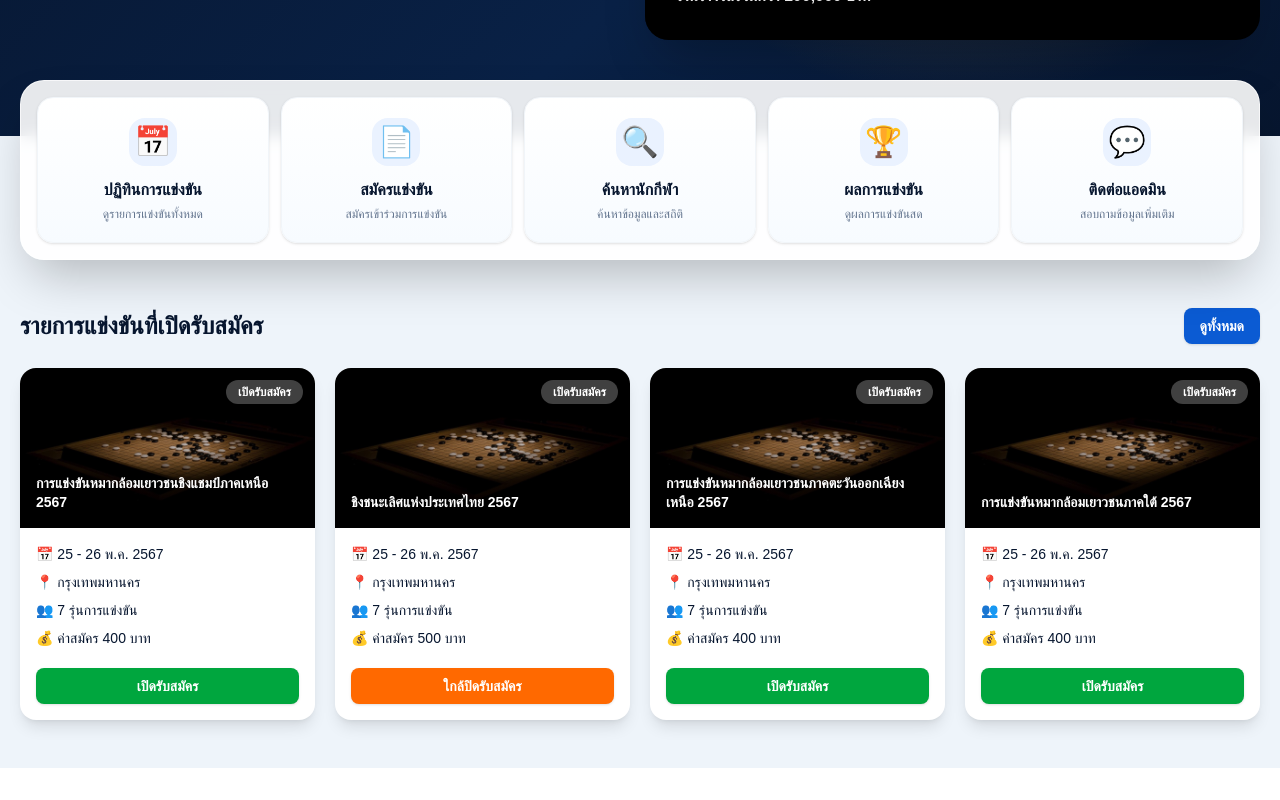
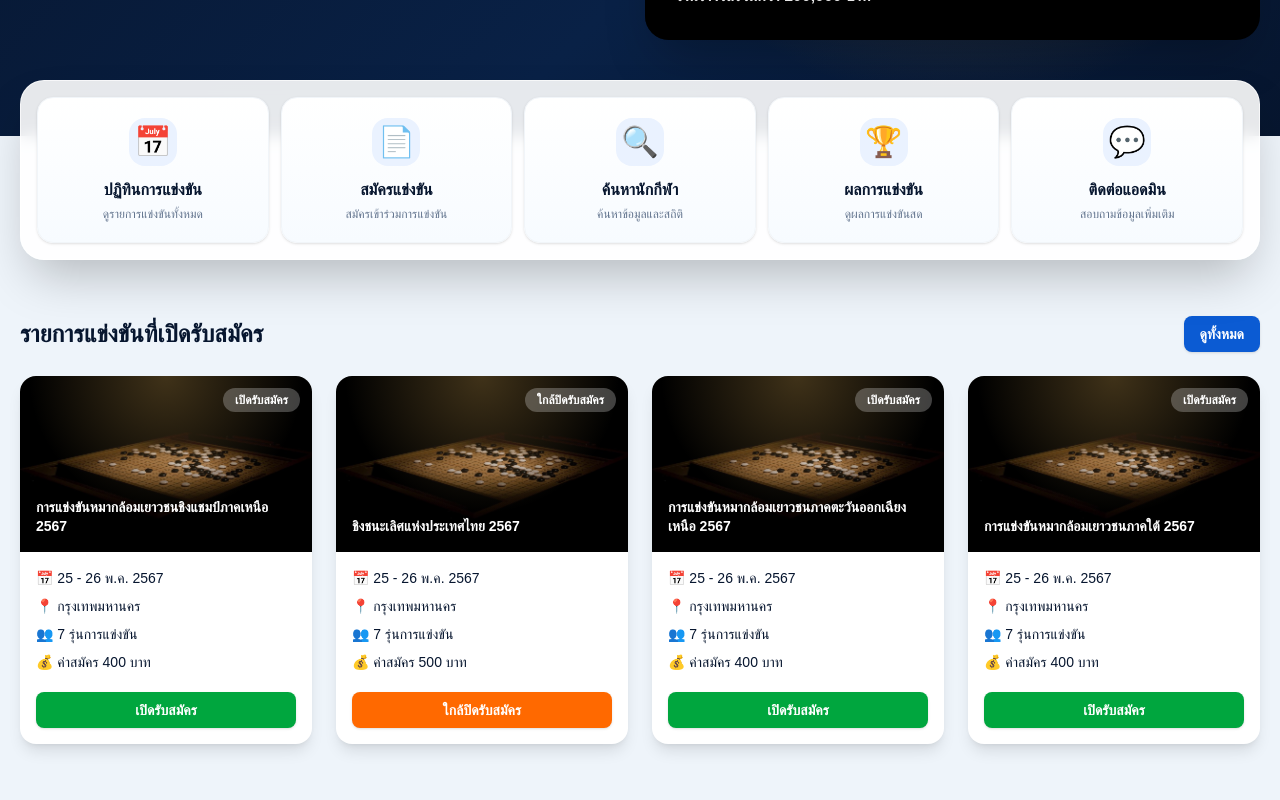
Before and after one commit to sawitree2168-sys/go-competition, a Next.js app: page / in a window 1280 px wide. Shown: the part 440-1240 px from the top of the page. Before the commit the page ends 1208 px from the top, so only its background shows below. Built offline with nearby package versions, Linux system fonts and the light colour scheme.

Commit message:
polish homepage cards

```diff
--- a/app/page.tsx
+++ b/app/page.tsx
@@ -8,10 +8,30 @@ export default function Home() {
   ];
 
   const events = [
-    "การแข่งขันหมากล้อมเยาวชนชิงแชมป์ภาคเหนือ 2567",
-    "ชิงชนะเลิศแห่งประเทศไทย 2567",
-    "การแข่งขันหมากล้อมเยาวชนภาคตะวันออกเฉียงเหนือ 2567",
-    "การแข่งขันหมากล้อมเยาวชนภาคใต้ 2567",
+    {
+      title: "การแข่งขันหมากล้อมเยาวชนชิงแชมป์ภาคเหนือ 2567",
+      fee: "400",
+      status: "เปิดรับสมัคร",
+      color: "green",
+    },
+    {
+      title: "ชิงชนะเลิศแห่งประเทศไทย 2567",
+      fee: "500",
+      status: "ใกล้ปิดรับสมัคร",
+      color: "orange",
+    },
+    {
+      title: "การแข่งขันหมากล้อมเยาวชนภาคตะวันออกเฉียงเหนือ 2567",
+      fee: "400",
+      status: "เปิดรับสมัคร",
+      color: "green",
+    },
+    {
+      title: "การแข่งขันหมากล้อมเยาวชนภาคใต้ 2567",
+      fee: "400",
+      status: "เปิดรับสมัคร",
+      color: "green",
+    },
   ];
 
   return (
@@ -80,7 +100,7 @@ export default function Home() {
               className="h-[360px] w-full object-cover"
             />
 
-            <div className="absolute inset-0 bg-gradient-to-r from-black/70 via-black/30 to-transparent" />
+            <div className="absolute inset-0 bg-gradient-to-r from-black/65 via-black/30 to-transparent" />
 
             <div className="absolute bottom-8 left-8 text-white">
               <p className="text-sm font-bold opacity-80">GO TOURNAMENT</p>
@@ -110,7 +130,7 @@ export default function Home() {
         </div>
       </section>
 
-      <section className="mx-auto max-w-7xl px-5 py-12">
+      <section className="mx-auto max-w-7xl px-5 py-14">
         <div className="mb-6 flex items-center justify-between">
           <h2 className="text-2xl font-black">
             รายการแข่งขันที่เปิดรับสมัคร
@@ -120,26 +140,28 @@ export default function Home() {
           </button>
         </div>
 
-        <div className="grid gap-5 md:grid-cols-4">
-          {events.map((event, index) => (
+        <div className="grid gap-6 md:grid-cols-4">
+          {events.map((event) => (
             <article
-              key={event}
+              key={event.title}
               className="overflow-hidden rounded-2xl bg-white shadow-lg transition hover:-translate-y-1 hover:shadow-2xl"
             >
-              <div className="relative h-40 overflow-hidden">
+              <div className="relative h-44 overflow-hidden">
                 <img
                   src="/go-poster.jpg"
-                  alt={event}
-                  className="h-full w-full object-cover"
+                  alt={event.title}
+                  className="h-full w-full object-cover scale-105"
                 />
-                <div className="absolute inset-0 bg-gradient-to-t from-black/75 via-black/30 to-transparent" />
+
+                <div className="absolute inset-0 bg-gradient-to-t from-black/65 via-black/25 to-transparent" />
+                <div className="absolute inset-0 bg-[radial-gradient(circle_at_top,rgba(255,200,100,0.25),transparent_60%)]" />
 
                 <div className="absolute right-3 top-3 rounded-full bg-white/25 px-3 py-1 text-xs font-bold text-white backdrop-blur">
-                  เปิดรับสมัคร
+                  {event.status}
                 </div>
 
                 <h3 className="absolute bottom-4 left-4 right-4 text-sm font-black leading-snug text-white">
-                  {event}
+                  {event.title}
                 </h3>
               </div>
 
@@ -147,14 +169,14 @@ export default function Home() {
                 <p>📅 25 - 26 พ.ค. 2567</p>
                 <p>📍 กรุงเทพมหานคร</p>
                 <p>👥 7 รุ่นการแข่งขัน</p>
-                <p>💰 ค่าสมัคร {index === 1 ? "500" : "400"} บาท</p>
+                <p>💰 ค่าสมัคร {event.fee} บาท</p>
 
                 <button
                   className={`mt-3 w-full rounded-lg py-2 font-black text-white shadow ${
-                    index === 1 ? "bg-orange-500" : "bg-green-600"
+                    event.color === "orange" ? "bg-orange-500" : "bg-green-600"
                   }`}
                 >
-                  {index === 1 ? "ใกล้ปิดรับสมัคร" : "เปิดรับสมัคร"}
+                  {event.status}
                 </button>
               </div>
             </article>
```
